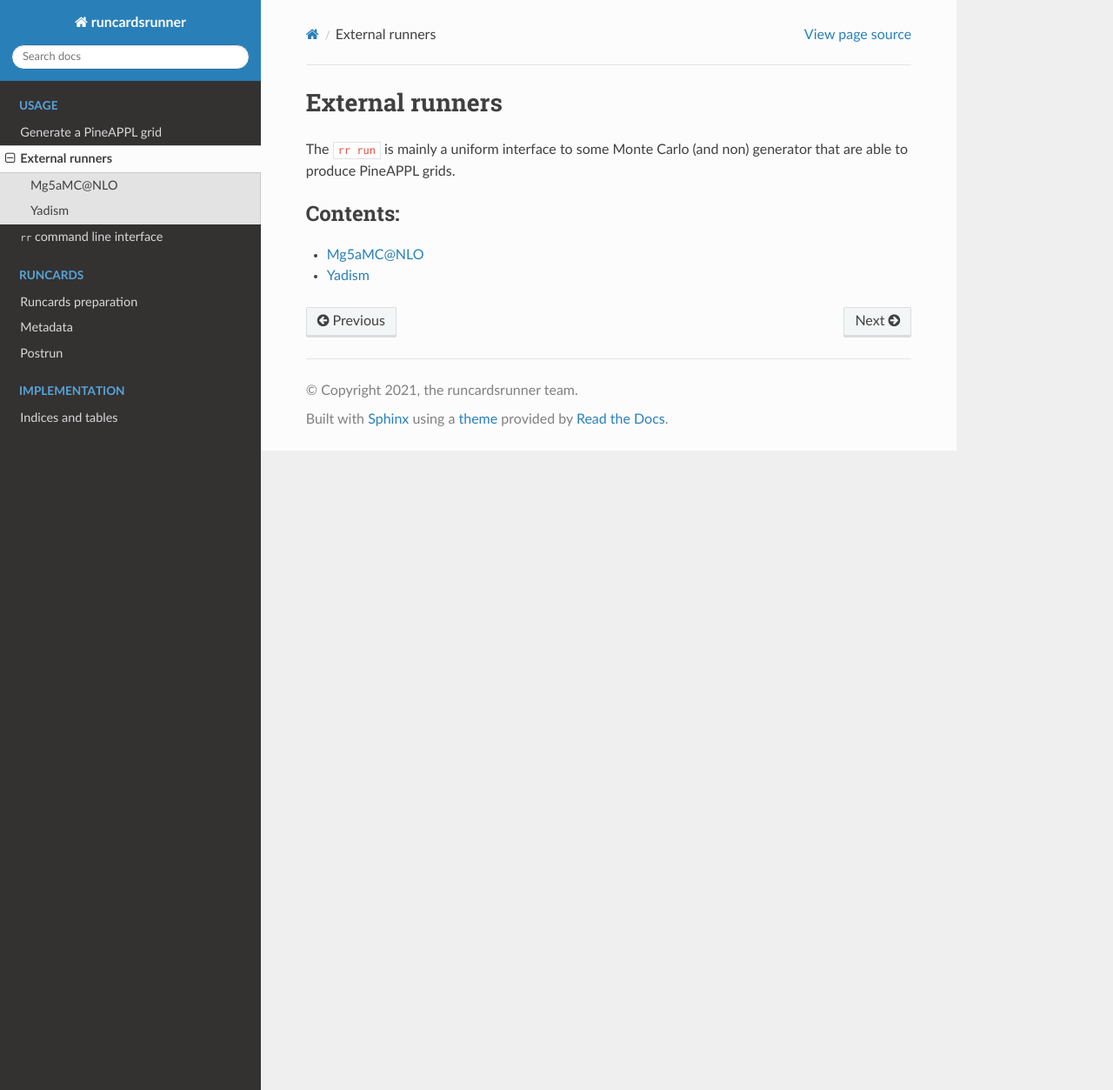
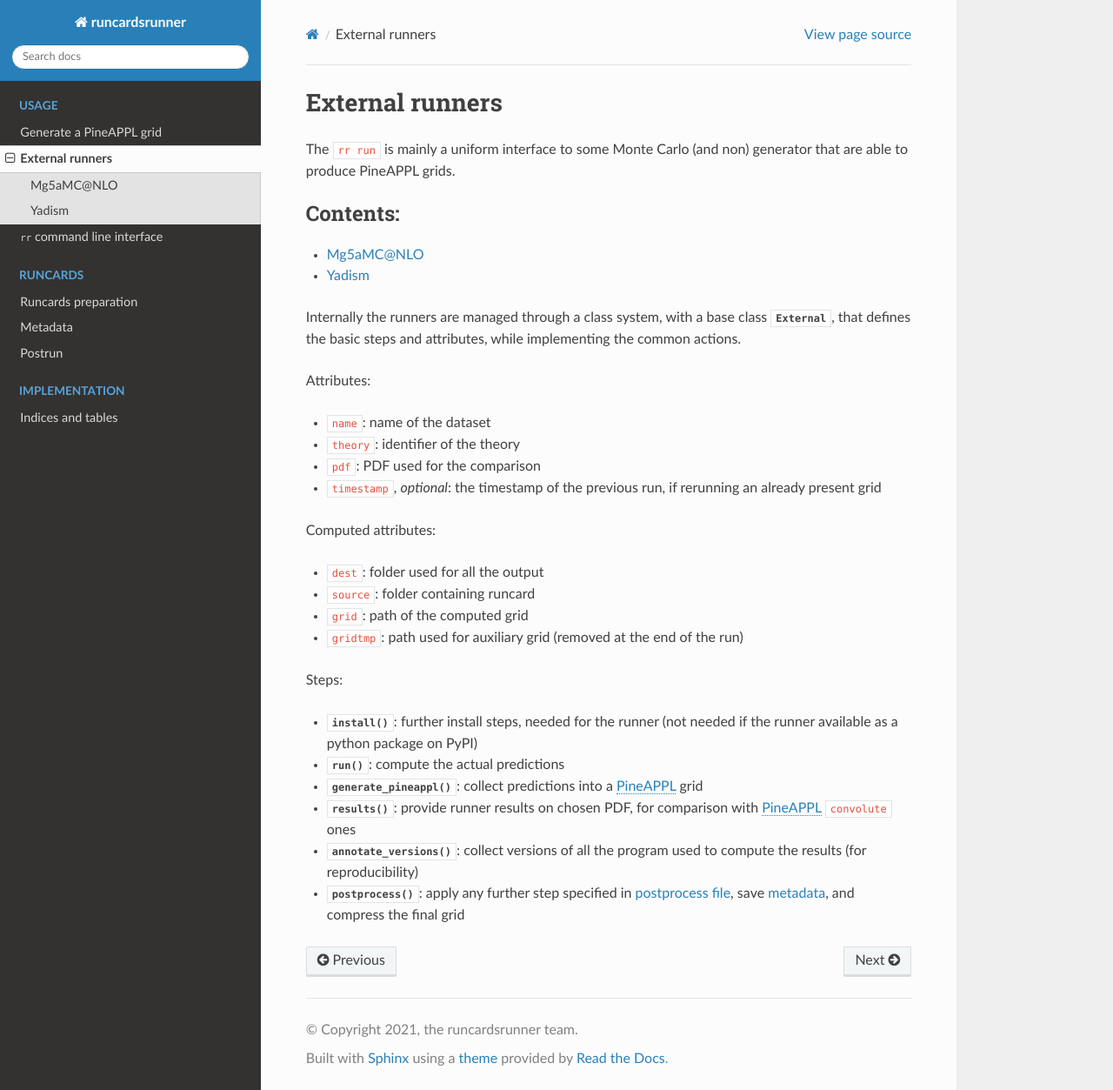
Before and after one commit to NNPDF/pinecards, a Sphinx documentation site: the page built from docs/source/external/index.rst, in a window 1280 px wide and 1253 px high. Shown: the whole window at 87% size. Built offline with Sphinx 7.4.7 and the Read the Docs theme 2.0.0, drawn with Linux system fonts in a browser that asks for light colours; pages that are not in the unit, such as notebooks, are missing from menus.

Commit message:
Add general structure for external

```diff
--- a/docs/source/conf.py
+++ b/docs/source/conf.py
@@ -88,9 +88,10 @@ shared = here / "shared"
 rst_prolog = "\n".join([open(x).read() for x in os.scandir(shared)])
 
 extlinks = {
-    # "yadism": ("https://n3pdf.github.io/yadism/%s", "yadism"),
-    # "rustdoc": ("https://docs.rs/pineappl/latest/pineappl/%s", "pineappl"),
-    # "pineko": ("https://github.com/N3PDF/pineko/%s", "pineko"),
+    "yadism": ("https://yadism.readthedocs.io/%s", "yadism"),
+    "banana": ("https://banana-hep.readthedocs.io/%s", "banana"),
+    "pineappl": ("https://docs.rs/pineappl/latest/pineappl/%s", "pineappl"),
+    "pineko": ("https://github.com/N3PDF/pineko/%s", "pineko"),
 }
 
 # -- Options for HTML output -------------------------------------------------
--- a/docs/source/external/index.rst
+++ b/docs/source/external/index.rst
@@ -11,3 +11,39 @@ generator that are able to produce PineAPPL grids.
 
    mg5
    yadism
+
+Internally the runners are managed through a class system, with a base class
+:class:`~runcardsrunner.external.interface.External`, that defines the basic
+steps and attributes, while implementing the common actions.
+
+Attributes:
+
+- ``name``: name of the dataset
+- ``theory``: identifier of the theory
+- ``pdf``: PDF used for the comparison
+- ``timestamp``, *optional*: the timestamp of the previous run, if rerunning an
+  already present grid
+
+Computed attributes:
+
+- ``dest``: folder used for all the output
+- ``source``: folder containing runcard
+- ``grid``: path of the computed grid
+- ``gridtmp``: path used for auxiliary grid (removed at the end of the run)
+
+Steps:
+
+- :meth:`~runcardsrunner.external.interface.External.install`: further install
+  steps, needed for the runner (not needed if the runner available as a python
+  package on PyPI)
+- :meth:`~runcardsrunner.external.interface.External.run`: compute the actual
+  predictions
+- :meth:`~runcardsrunner.external.interface.External.generate_pineappl`: collect
+  predictions into a |pineappl| grid
+- :meth:`~runcardsrunner.external.interface.External.results`: provide runner
+  results on chosen PDF, for comparison with |pineappl| ``convolute`` ones
+- :meth:`~runcardsrunner.external.interface.External.annotate_versions`: collect
+  versions of all the program used to compute the results (for reproducibility)
+- :meth:`~runcardsrunner.external.interface.External.postprocess`: apply any
+  further step specified in :doc:`postprocess file <../runcards/postrun>`, save
+  :doc:`metadata <../runcards/metadata>`, and compress the final grid
--- a/pyproject.toml
+++ b/pyproject.toml
@@ -51,6 +51,8 @@ lint = "pylint runcardsrunner"
 ipy = "ipython"
 test-mg5 = "rr run TEST_RUN_SH theories/theory_200.yaml"
 docs = { "shell" = "cd docs; make html" }
+docs-view = { "shell" = "cd docs; make view" }
+docs-clean = { "shell" = "cd docs; make clean" }
 
 [build-system]
 requires = ["poetry-core>=1.0.0"]
```
Also changed, not shown: docs/source/shared/abbreviations.rst (added, +76 -0 lines).
